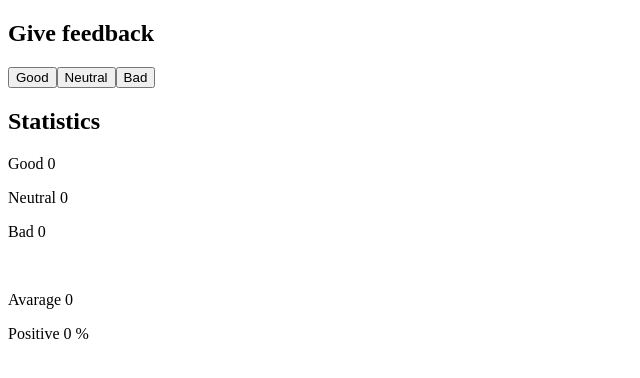
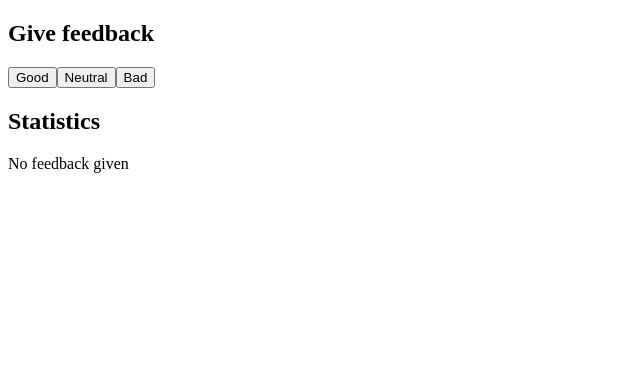
Before and after one commit to AngelGabriel-ManzanoContreras/fullstackopen, a React (Vite) app in the folder part1/introdemo/: page / in a window 1280 px wide. Shown: the top 378 px of the page, without its empty margins (0-640 px from the left). Built offline with nearby package versions, Linux system fonts and the light colour scheme; the HTML template or start-up script is replaced by a standard one.

Commit message:
Activity 1.9 done

```diff
--- a/part1/introdemo/src/App.jsx
+++ b/part1/introdemo/src/App.jsx
@@ -10,6 +10,15 @@ const Statistics = ({good, neutral, bad}) => {
   const totalFeedback = good + neutral + bad
   const avarage = (good - bad) / ( totalFeedback ) || 0
   const positive = (good / ( totalFeedback )) * 100 || 0
+
+  if ( totalFeedback === 0 ) {
+    return (
+      <section>
+        <Title title="Statistics" />
+        <p>No feedback given</p>
+      </section>
+    )
+  }
 
   return (
     <section>
```
